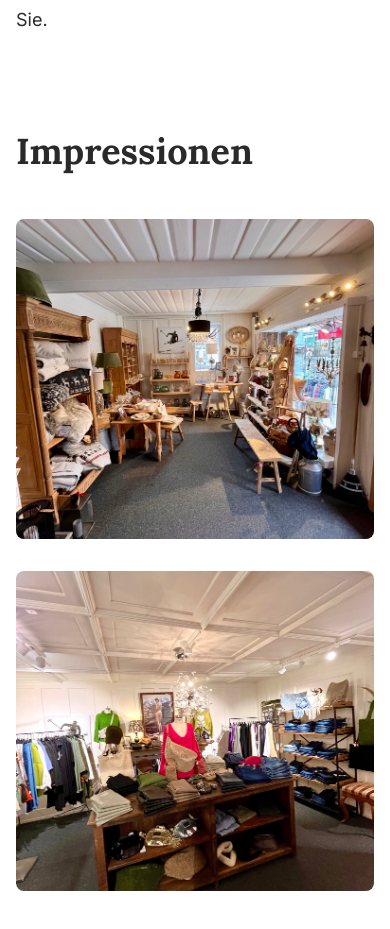
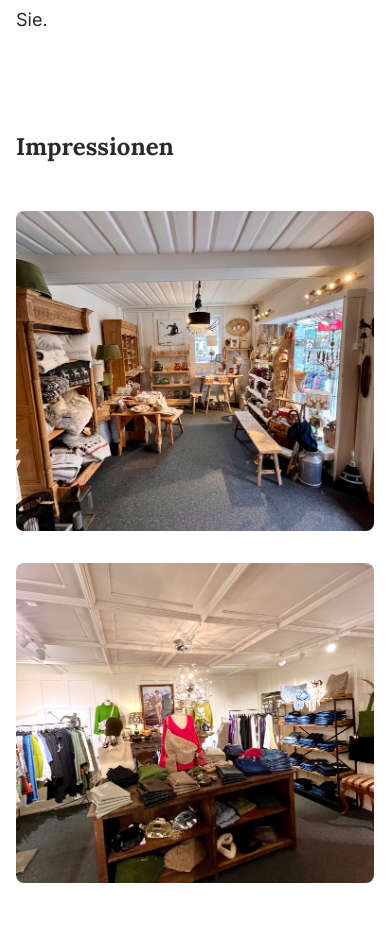
Before and after one commit to vinchafer/Joshele-Website, a Next.js app: page / in a window 390 px wide. Shown: the part 1380-2309 px from the top of the page. Built offline with nearby package versions, Linux system fonts and the light colour scheme.

Commit message:
fix: make impressionen heading responsive (text-2xl md:text-3xl...)

```diff
--- a/src/components/ImageCarousel.tsx
+++ b/src/components/ImageCarousel.tsx
@@ -31,7 +31,7 @@ export default function ImageCarousel({ title }: CarouselProps) {
 
   return (
     <div>
-      <h3 className="font-serif text-4xl font-bold text-charcoal mb-12">
+      <h3 className="font-serif text-2xl md:text-3xl lg:text-4xl xl:text-5xl font-bold text-charcoal mb-12">
         {title}
       </h3>
 
```
